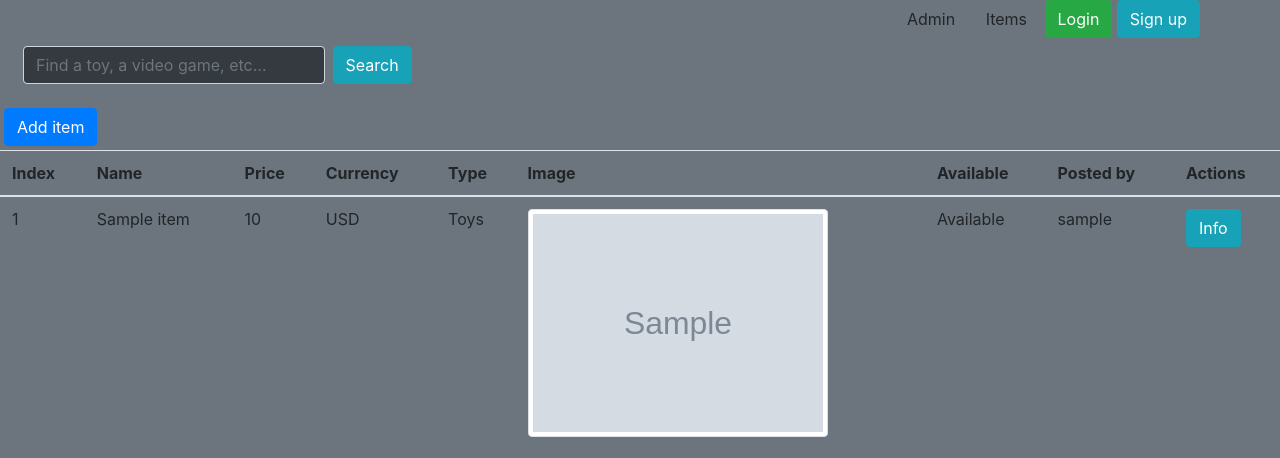
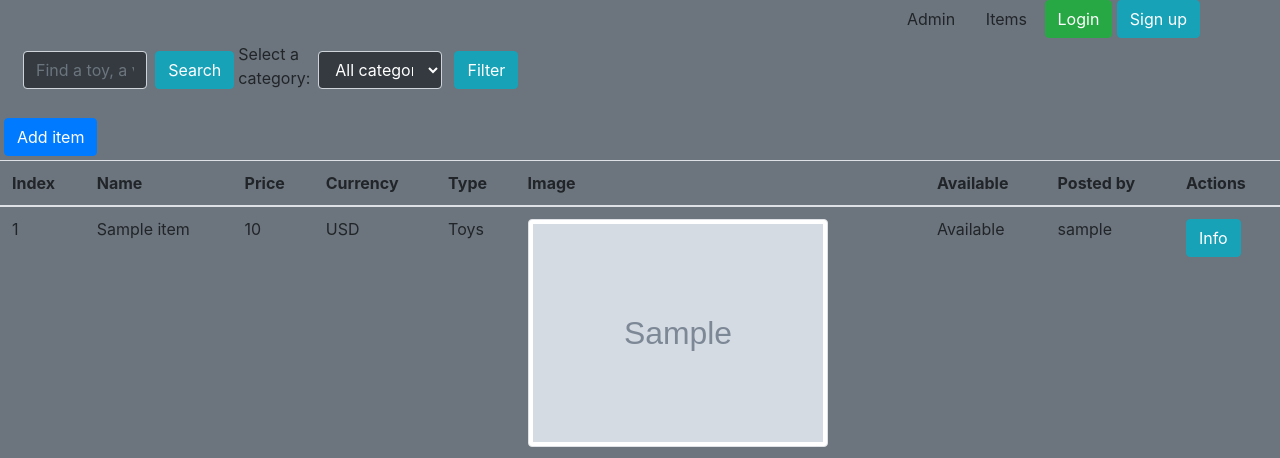
Before and after one commit to Flavian16Vali/OnlineMarket, a Django app: page /item/ in a window 1280 px wide. Shown: the top 458 px of the page. Run offline with Django 4.2, Linux system fonts and the light colour scheme; tables that the repository leaves empty hold one stand-in row (values such as "Sample post"); grey boxes marked "Sample" are stand-in pictures; some libraries are stand-ins or nearby versions.

Commit message:
modificari de care am uitat

```diff
--- a/OnlineMarket/OnlineMarket/utils.py
+++ b/OnlineMarket/OnlineMarket/utils.py
@@ -1,4 +1,5 @@
 import requests
+from django.shortcuts import render
 
 
 def get_exchange_rates(currency='RON'):
@@ -6,3 +7,6 @@ def get_exchange_rates(currency='RON'):
     response = requests.get(url)
     data = response.json()
     return data.get("conversion_rates", {})
+
+
+ITEM_CHOICES = (('Toys', 'Toys'), ('Sport', 'Sport'), ('Animals', 'Animals'))
--- a/OnlineMarket/app1/urls.py
+++ b/OnlineMarket/app1/urls.py
@@ -6,6 +6,7 @@ app_name = 'app1'
 urlpatterns = [
     path('add_item/', views.CreateItemView.as_view(), name='add_item'),
     path('', views.ItemView.as_view(), name='list_items'),
+    # path('', views.my_view, name='my_view'),
     # path('', views.search_items, name='search_items'),
     # path('<int:pk>/detail/', views.detail, name='detail_item'),
     path('<int:pk>/detail/', views.ItemDetailView.as_view(), name='detail_item'),
--- a/OnlineMarket/app1/views.py
+++ b/OnlineMarket/app1/views.py
@@ -1,9 +1,11 @@
 from django.contrib.auth.decorators import login_required
 from django.contrib.auth.mixins import LoginRequiredMixin, UserPassesTestMixin
+from django.db.models import Q
 from django.shortcuts import render, redirect, get_object_or_404
 from django.urls import reverse, reverse_lazy
 from django.views.generic import CreateView, ListView, UpdateView, DetailView
 
+from OnlineMarket.utils import ITEM_CHOICES
 from app1.forms import ItemClass
 from app1.models import Item
 
@@ -36,22 +38,13 @@ class ItemView(ListView):
 
     def get_queryset(self):
         search_query = self.request.GET.get('search', '')
+        category = self.request.GET.get('category', '')
 
-        queryset = Item.objects.filter(name__icontains=search_query)
+        queryset = Item.objects.filter(Q(name__icontains=search_query))
+        if category:
+            queryset = queryset.filter(type=category)
 
         return queryset
-
-# def search_items(request):
-#     query = request.GET.get('query', '')
-#     items = Item.objects
-#
-#     if query:
-#         items = items.filter(name__icontains=query)
-#
-#     return render(request, 'app1/item_index.html', {
-#         'items': items,
-#         'query': query,
-#     })
 
 
 class UpdateItemView(LoginRequiredMixin, UserPassesTestMixin, UpdateView):
@@ -102,3 +95,10 @@ class ItemDetailView(DetailView):
     def get_object(self, queryset=None):
         pk = self.kwargs.get('pk')
         return get_object_or_404(Item, id=pk)
+
+
+# def my_view(request):
+#     context = {
+#         'item_choices': ITEM_CHOICES,
+#     }
+#     return render(request, 'app1/item_index.html', context)
--- a/OnlineMarket/templates/app1/item_index.html
+++ b/OnlineMarket/templates/app1/item_index.html
@@ -3,7 +3,7 @@
 {% block title %}{{ item.name }}{{% endblock %}
 
 {% block content %}
-    <div class="m-1 col-4">
+    <div class="m-1 col-5">
 <!--        <form>-->
             <form method="get" action="{% url 'app1:list_items' %}">
                 <div class="form-group">
@@ -11,6 +11,17 @@
                     <input class="m-1 form-control text-white bg-dark" name="search" value="{{ query }}"
                            type="text" placeholder="Find a toy, a video game, etc...">
                     <button class="m-1 btn btn-info">Search</button>
+
+                    <form method="get" action="{% url 'app1:list_items' %}">
+                        <label for="category">Select a category:</label>
+                        <select class="m-2 form-control text-white bg-dark" id="category" name="category">
+                            <option value="">All categories</option>
+                            {% for choice in ITEM_CHOICES %}
+                                <option value="{{ choice.0 }}">{{ choice.1 }}</option>
+                            {% endfor %}
+                        </select>
+                        <button class="m-1 btn btn-info" type="submit">Filter</button>
+                    </form>
                 </div>
             </form>
 <!--        </form>-->
--- a/OnlineMarket/userprofile/forms.py
+++ b/OnlineMarket/userprofile/forms.py
@@ -1,6 +1,6 @@
 from django import forms
 from django.contrib.auth.models import User
-from django.forms import TextInput, PasswordInput
+from django.forms import TextInput, PasswordInput, Select
 
 from OnlineMarket.utils import get_exchange_rates
 from userprofile.models import CustomUser
@@ -15,18 +15,17 @@ class CreateNewAccountForm(forms.ModelForm):
     confirm_password = forms.CharField(widget=forms.PasswordInput(attrs={'class': "m-1 form-control text-white bg-dark",
                                                                          'placeholder': "Insert the password",
                                                                          'type': 'password'}))
-    preference = forms.ChoiceField(choices=(('', 'Please select your preferred currency'),) + tuple(PREFERRED_CURRENCY))
-    preference.widget.attrs['class'] = 'form-control text-white bg-dark'
 
     class Meta:
         model = CustomUser
-        fields = ['username', 'email', 'password', 'preferred_currency']
+        fields = ['username', 'email', 'preferred_currency', 'password']
 
         widgets = {
             'username': TextInput(attrs={'class': "m-1 form-control text-white bg-dark",
                                          'placeholder': "Username"}),
             'email': TextInput(attrs={'class': "m-1 form-control text-white bg-dark",
                                       'placeholder': "Email"}),
+            'preferred_currency': Select(attrs={'class': 'form-control text-white bg-dark'}),
             'password': PasswordInput(attrs={'class': "m-1 form-control text-white bg-dark",
                                              'placeholder': "Insert the password",
                                              'type': 'password'}),
```
